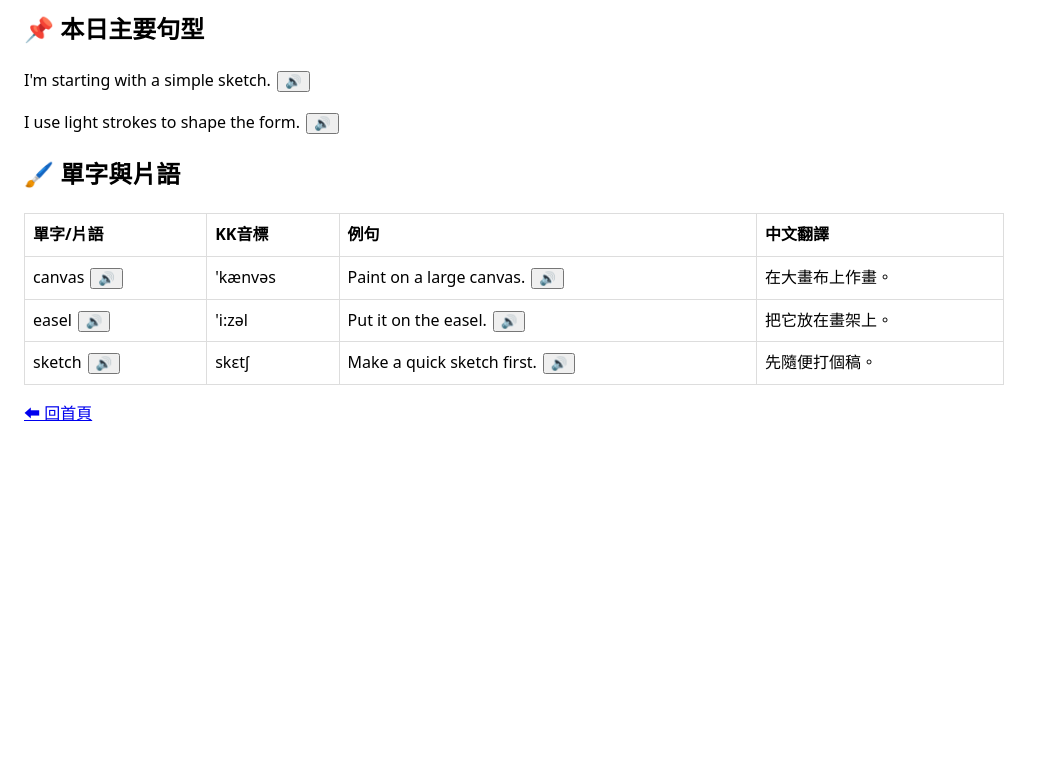
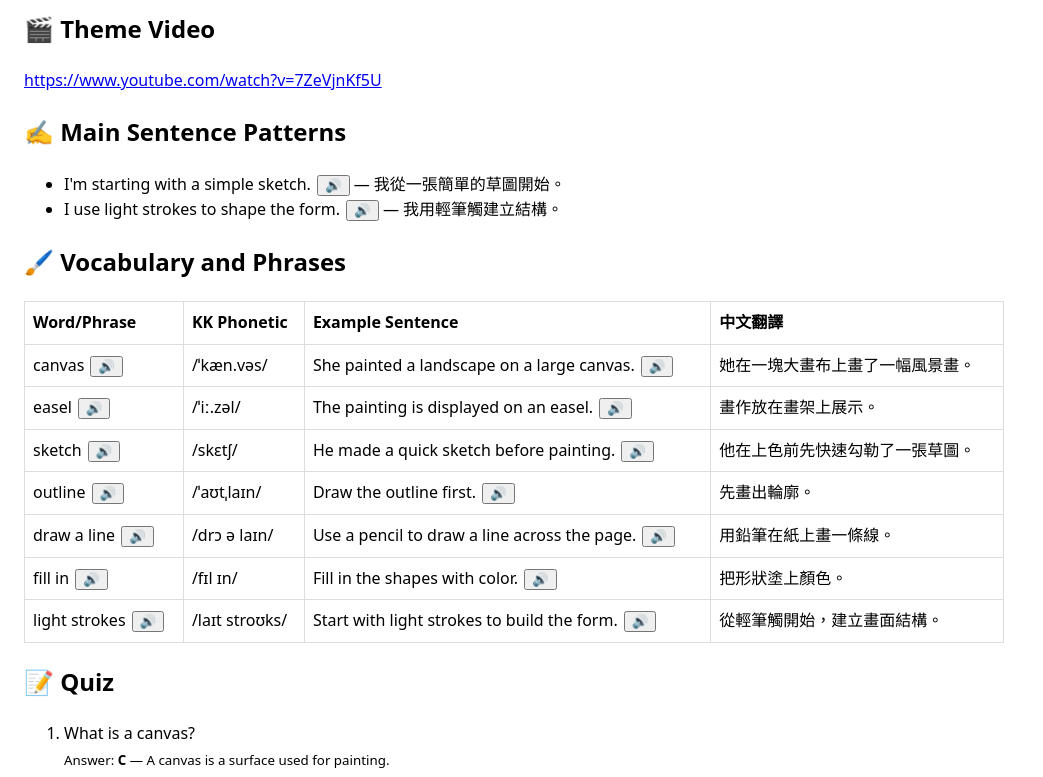
Before and after one commit to yangmyang0223-ops/English-day1, a plain HTML site: page day1.html in a window 1280 px wide. Shown: the part 87-864 px from the top of the page, without its empty margins (0-1043 px from the left). Before the commit the page ends 800 px from the top, so only its background shows below. Drawn offline with Linux system fonts and the light colour scheme.

Commit message:
Update day1.html

```diff
--- a/day1.html
+++ b/day1.html
@@ -5,34 +5,101 @@
   <meta name="viewport" content="width=device-width, initial-scale=1">
   <title>Day 1 – Painting Basics</title>
   <link rel="stylesheet" href="style.css">
-<script src="shared.js"></script>
 </head>
 <body>
-<header><h1>🎨 Day 1 – Painting Basics</h1></header>
+  <header>
+    <h1>🎨 Day 1 – Painting Basics <span style="color:#d00;font-weight:700">(BUILD TEST)</span></h1>
+  </header>
 
   <section>
-<h2>📌 本日主要句型</h2>
-<p><span data-say="I'm starting with a simple sketch.">I'm starting with a simple sketch.</span></p>
-<p><span data-say="I use light strokes to shape the form.">I use light strokes to shape the form.</span></p>
+    <h2>🎬 Theme Video</h2>
+    <p><a href="https://www.youtube.com/watch?v=7ZeVjnKf5U" target="_blank">https://www.youtube.com/watch?v=7ZeVjnKf5U</a></p>
   </section>
 
   <section>
-<h2>🖌️ 單字與片語</h2>
+    <h2>✍️ Main Sentence Patterns</h2>
+    <ul>
+      <li><span data-say="I'm starting with a simple sketch.">I'm starting with a simple sketch.</span> — 我從一張簡單的草圖開始。</li>
+      <li><span data-say="I use light strokes to shape the form.">I use light strokes to shape the form.</span> — 我用輕筆觸建立結構。</li>
+    </ul>
+  </section>
+
+  <section>
+    <h2>🖌️ Vocabulary and Phrases</h2>
     <table>
-<thead><tr><th>單字/片語</th><th>KK音標</th><th>例句</th><th>中文翻譯</th></tr></thead>
+      <thead>
+        <tr>
+          <th>Word/Phrase</th>
+          <th>KK Phonetic</th>
+          <th>Example Sentence</th>
+          <th>中文翻譯</th>
+        </tr>
+      </thead>
       <tbody>
-<tr><td><span data-say="canvas">canvas</span></td><td>'kænvəs</td><td><span data-say="Paint on a large canvas.">Paint on a large canvas.</span></td><td>在大畫布上作畫。</td></tr>
-<tr><td><span data-say="easel">easel</span></td><td>'i:zəl</td><td><span data-say="Put it on the easel.">Put it on the easel.</span></td><td>把它放在畫架上。</td></tr>
-<tr><td><span data-say="sketch">sketch</span></td><td>skɛtʃ</td><td><span data-say="Make a quick sketch first.">Make a quick sketch first.</span></td><td>先隨便打個稿。</td></tr>
+        <tr>
+          <td><span data-say="canvas">canvas</span></td>
+          <td>/ˈkæn.vəs/</td>
+          <td><span data-say="She painted a landscape on a large canvas.">She painted a landscape on a large canvas.</span></td>
+          <td>她在一塊大畫布上畫了一幅風景畫。</td>
+        </tr>
+        <tr>
+          <td><span data-say="easel">easel</span></td>
+          <td>/ˈiː.zəl/</td>
+          <td><span data-say="The painting is displayed on an easel.">The painting is displayed on an easel.</span></td>
+          <td>畫作放在畫架上展示。</td>
+        </tr>
+        <tr>
+          <td><span data-say="sketch">sketch</span></td>
+          <td>/skɛtʃ/</td>
+          <td><span data-say="He made a quick sketch before painting.">He made a quick sketch before painting.</span></td>
+          <td>他在上色前先快速勾勒了一張草圖。</td>
+        </tr>
+        <tr>
+          <td><span data-say="outline">outline</span></td>
+          <td>/ˈaʊtˌlaɪn/</td>
+          <td><span data-say="Draw the outline first.">Draw the outline first.</span></td>
+          <td>先畫出輪廓。</td>
+        </tr>
+        <tr>
+          <td><span data-say="draw a line">draw a line</span></td>
+          <td>/drɔ ə laɪn/</td>
+          <td><span data-say="Use a pencil to draw a line across the page.">Use a pencil to draw a line across the page.</span></td>
+          <td>用鉛筆在紙上畫一條線。</td>
+        </tr>
+        <tr>
+          <td><span data-say="fill in">fill in</span></td>
+          <td>/fɪl ɪn/</td>
+          <td><span data-say="Fill in the shapes with color.">Fill in the shapes with color.</span></td>
+          <td>把形狀塗上顏色。</td>
+        </tr>
+        <tr>
+          <td><span data-say="light strokes">light strokes</span></td>
+          <td>/laɪt stroʊks/</td>
+          <td><span data-say="Start with light strokes to build the form.">Start with light strokes to build the form.</span></td>
+          <td>從輕筆觸開始，建立畫面結構。</td>
+        </tr>
       </tbody>
     </table>
   </section>
 
   <section>
-<p><a href="index.html">⬅ 回首頁</a></p>
+    <h2>📝 Quiz</h2>
+    <ol>
+      <li>What is a canvas?<br>
+        <small>Answer: <strong>C</strong> — A canvas is a surface used for painting.</small>
+      </li>
+      <li>What is the purpose of a sketch?<br>
+        <small>Answer: <strong>C</strong> — A sketch is a rough outline made before painting.</small>
+      </li>
+    </ol>
   </section>
 
+  <p><a href="index.html">⬅ 回首頁</a></p>
+
+  <!-- 載入發音腳本並啟動 -->
+  <script src="shared.js?cb=2"></script>
   <script>
+    // 自動為所有 data-say 的元素加上喇叭按鈕
     autoAttachTTS();
   </script>
 </body>
```
Lines whose indentation alone changed are shown as unchanged.
